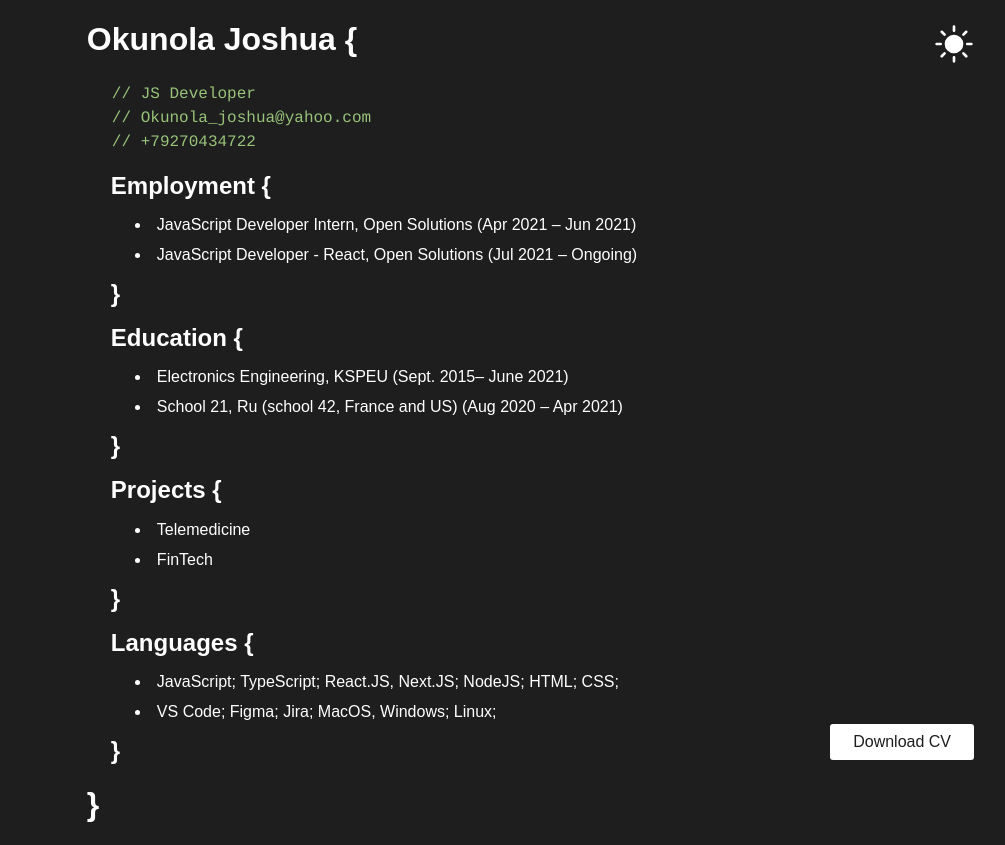
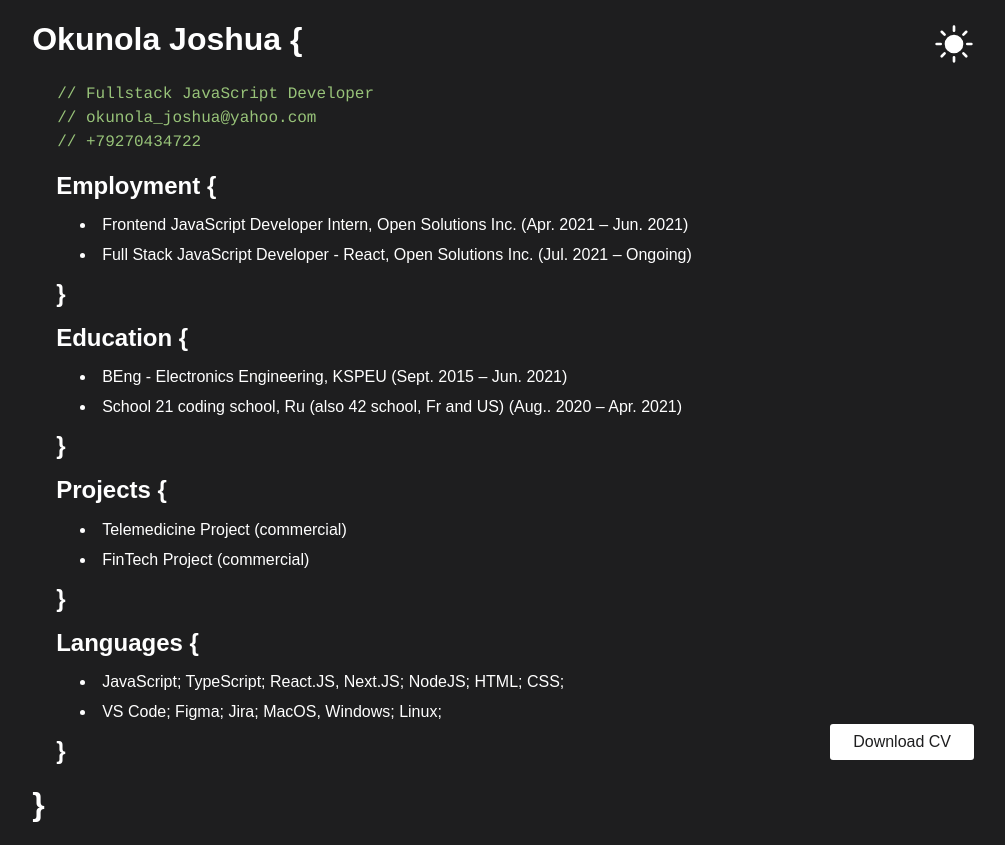
Before and after one commit to AfoeJoe/code-portfolio, a Next.js app: page / in a window 1280 px wide. Shown: the whole page, without its empty margins (266-1271 px from the left). Built offline with nearby package versions, Linux system fonts and the light colour scheme.

Commit message:
word length changed

```diff
--- a/components/Toggle/Toggle.tsx
+++ b/components/Toggle/Toggle.tsx
@@ -12,7 +12,7 @@ const Toggle = () => {
         onClick={toggleTheme}
         /* loader={myLoader} */ src={theme === Theme.dark ? '/icons8-sun.svg' : '/moon-and-stars-svgrepo-com.svg'}
         className={styles.icon}
-        alt="Light and bblack theme toggle"
+        alt="Light and black theme toggle"
         width={40}
         height={40}
         layout="responsive"
--- a/data.ts
+++ b/data.ts
@@ -32,11 +32,11 @@ const data: CustomNode = {
     descendants: {
       key10: {
         type: 'comment',
-        content: 'JS Developer',
+        content: 'Fullstack JavaScript Developer',
       },
       key11: {
         type: 'comment',
-        content: 'Okunola_joshua@yahoo.com',
+        content: 'okunola_joshua@yahoo.com',
       },
       key12: {
         type: 'comment',
@@ -47,10 +47,10 @@ const data: CustomNode = {
         title: 'Employment',
         descendants: {
           key20: {
-            content: 'JavaScript Developer Intern, Open Solutions (Apr 2021 – Jun 2021)',
+            content: 'Frontend JavaScript Developer Intern, Open Solutions Inc. (Apr. 2021 – Jun. 2021)',
           },
           key21: {
-            content: 'JavaScript Developer - React, Open Solutions (Jul 2021 – Ongoing)',
+            content: 'Full  Stack JavaScript Developer - React, Open Solutions Inc. (Jul. 2021 – Ongoing)',
           },
         },
       },
@@ -59,10 +59,10 @@ const data: CustomNode = {
         title: 'Education',
         descendants: {
           key0: {
-            content: 'Electronics Engineering, KSPEU (Sept. 2015– June 2021)',
+            content: 'BEng - Electronics Engineering, KSPEU (Sept. 2015 – Jun. 2021)',
           },
           key1: {
-            content: 'School 21, Ru (school 42, France and US) (Aug 2020 – Apr 2021) ',
+            content: 'School 21 coding school, Ru (also 42 school, Fr and US) (Aug.. 2020 – Apr. 2021) ',
           },
         },
       },
@@ -71,10 +71,10 @@ const data: CustomNode = {
         title: 'Projects',
         descendants: {
           key0: {
-            content: 'Telemedicine ',
+            content: 'Telemedicine Project (commercial) ',
           },
           key1: {
-            content: 'FinTech  ',
+            content: 'FinTech  Project (commercial)',
           },
         },
       },
```
